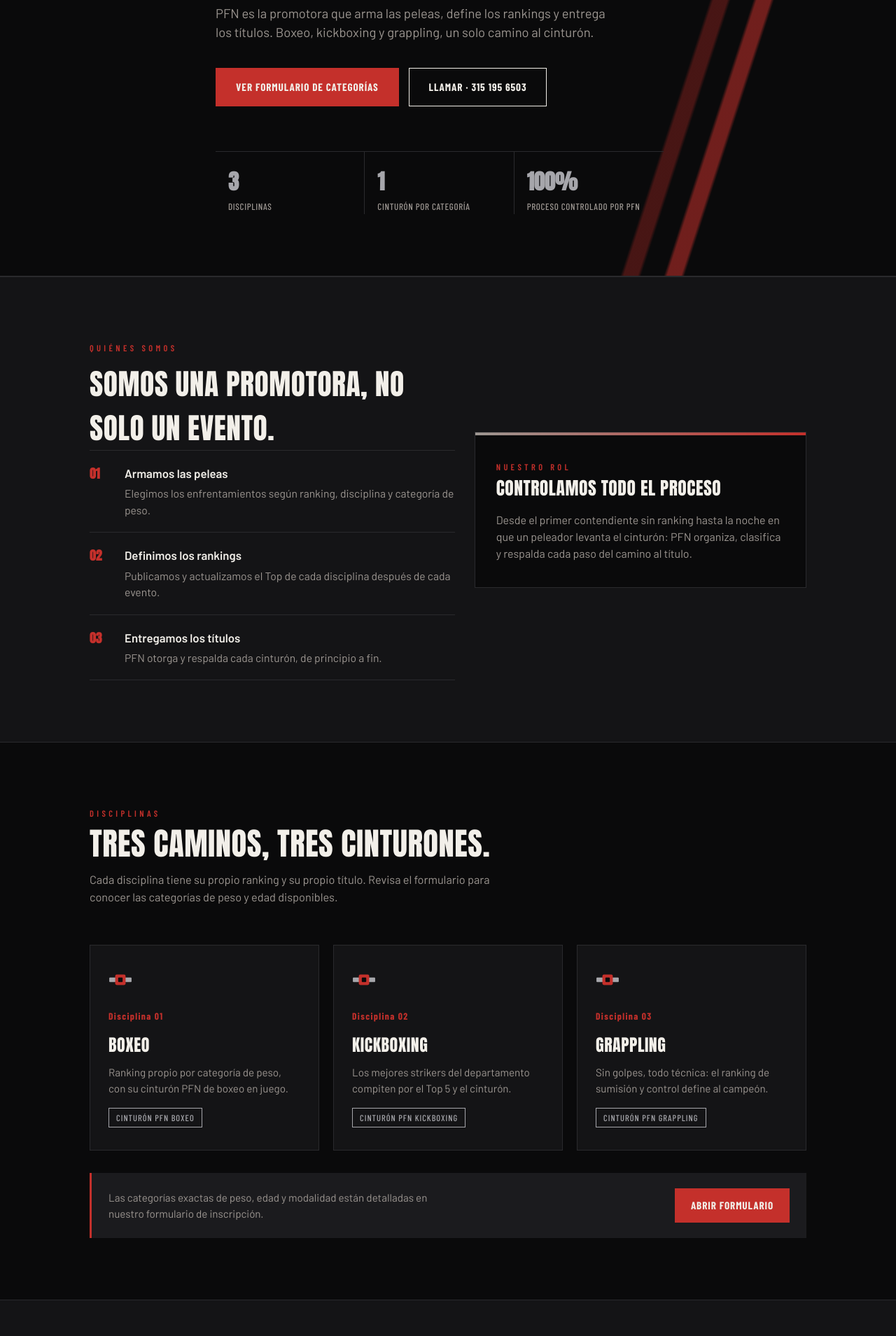
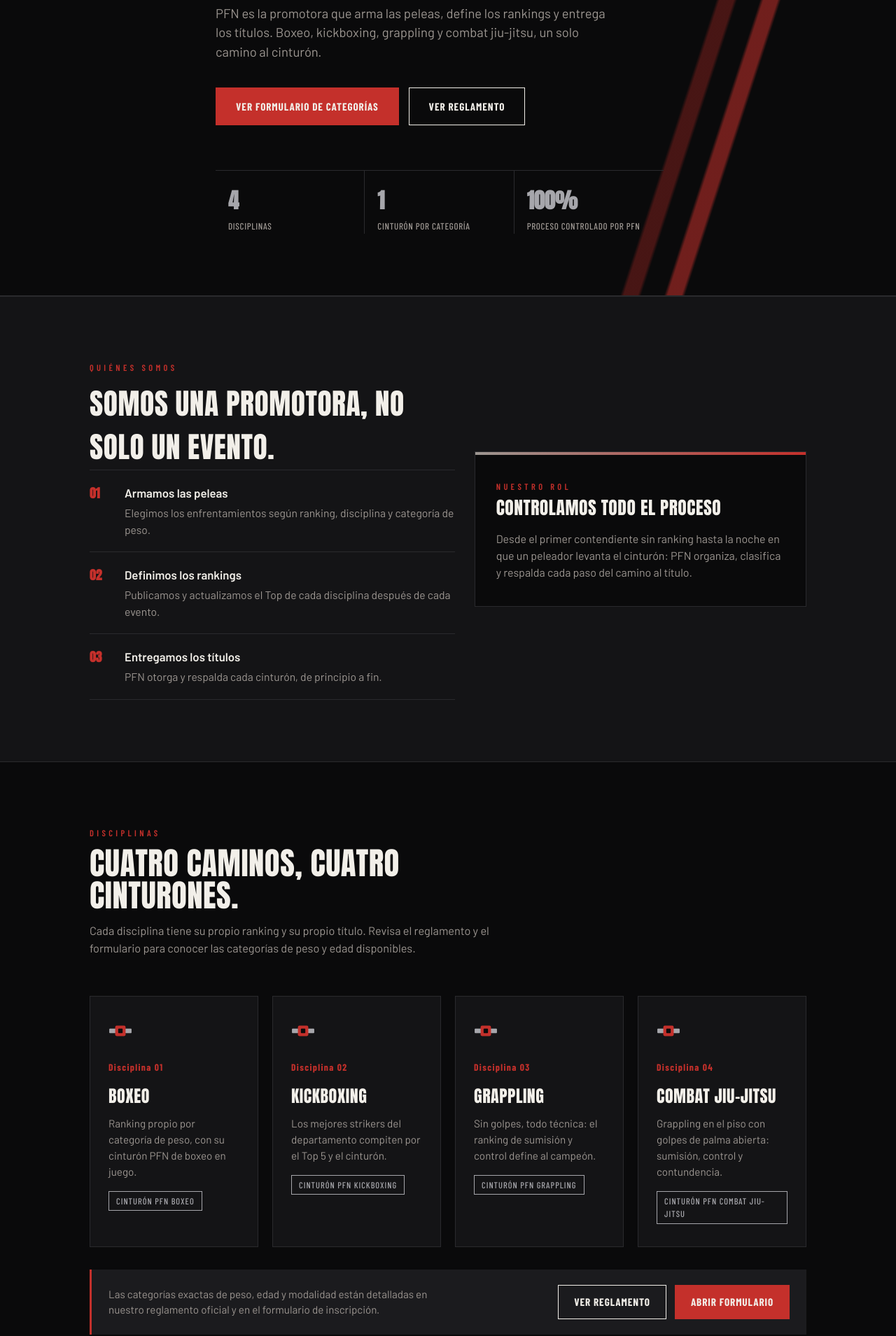
Before and after one commit to jhosetmejia/pfn, a plain HTML site: page index.html in a window 1280 px wide. Shown: the part 460-2369 px from the top of the page at 70% size. Drawn offline with nearby package versions, Linux system fonts and the light colour scheme.

Commit message:
Corregir a 4 disciplinas y agregar pagina de reglamento
Updated text and links related to categories and regulations.

```diff
--- a/index.html
+++ b/index.html
@@ -62,6 +62,14 @@ border:1px solid var(--red);
 transition:background 0.2s, color 0.2s;
 }
 .nav-cta:hover{background:transparent; color:var(--red);}
+.nav-link{
+font-family:'Barlow Condensed', sans-serif;
+font-weight:600; letter-spacing:0.06em; text-transform:uppercase;
+font-size:0.85rem; color:var(--ink-dim); text-decoration:none; margin-right:20px;
+transition:color 0.2s;
+}
+.nav-link:hover{color:var(--ink);}
+.nav-right{display:flex; align-items:center;}
 
 /* ===== HERO ===== */
 .hero{
@@ -154,7 +162,8 @@ background:linear-gradient(90deg, var(--ink-dim), var(--red));
 
 /* ===== CATEGORIAS ===== */
 .cat-grid{display:grid; grid-template-columns:1fr; gap:20px;}
-@media (min-width:768px){ .cat-grid{grid-template-columns:repeat(3,1fr);} }
+@media (min-width:640px){ .cat-grid{grid-template-columns:repeat(2,1fr);} }
+@media (min-width:1100px){ .cat-grid{grid-template-columns:repeat(4,1fr);} }
 .cat-card{
 background:var(--surface); border:1px solid var(--line);
 padding:32px 26px; transition:border-color 0.2s, transform 0.2s;
@@ -266,7 +275,10 @@ color:var(--ink-dim); font-family:'Barlow Condensed'; letter-spacing:0.05em; fon
 <header>
 <div class="nav wrap">
 <div class="logo">PFN<span>.</span></div>
+<div class="nav-right">
+<a class="nav-link" href="reglamento.html">Reglamento</a>
 <a class="nav-cta" href="https://sistema.narinoexposhow.com/pfn/registro">Inscribirme</a>
+</div>
 </div>
 </header>
 
@@ -274,13 +286,13 @@ color:var(--ink-dim); font-family:'Barlow Condensed'; letter-spacing:0.05em; fon
 <div class="wrap hero-inner">
 <span class="eyebrow">Promotora de artes marciales mixtas</span>
 <h1>Aquí se pelea<br>por ser el <em>mejor</em><br>del departamento.</h1>
-<p class="lead">PFN es la promotora que arma las peleas, define los rankings y entrega los títulos. Boxeo, kickboxing y grappling, un solo camino al cinturón.</p>
+<p class="lead">PFN es la promotora que arma las peleas, define los rankings y entrega los títulos. Boxeo, kickboxing, grappling y combat jiu-jitsu, un solo camino al cinturón.</p>
 <div class="hero-actions">
 <a class="btn btn-primary" href="https://sistema.narinoexposhow.com/pfn/registro">Ver formulario de categorías</a>
-<a class="btn btn-ghost" href="tel:3151956503">Llamar · 315 195 6503</a>
+<a class="btn btn-ghost" href="reglamento.html">Ver reglamento</a>
 </div>
 <div class="hero-stats">
-<div><strong>3</strong><span>Disciplinas</span></div>
+<div><strong>4</strong><span>Disciplinas</span></div>
 <div><strong>1</strong><span>Cinturón por categoría</span></div>
 <div><strong>100%</strong><span>Proceso controlado por PFN</span></div>
 </div>
@@ -312,8 +324,8 @@ color:var(--ink-dim); font-family:'Barlow Condensed'; letter-spacing:0.05em; fon
 <div class="wrap">
 <div class="section-head">
 <span class="eyebrow">Disciplinas</span>
-<h2>Tres caminos, tres cinturones.</h2>
-<p>Cada disciplina tiene su propio ranking y su propio título. Revisa el formulario para conocer las categorías de peso y edad disponibles.</p>
+<h2>Cuatro caminos, cuatro cinturones.</h2>
+<p>Cada disciplina tiene su propio ranking y su propio título. Revisa el reglamento y el formulario para conocer las categorías de peso y edad disponibles.</p>
 </div>
 <div class="cat-grid">
 <div class="cat-card">
@@ -358,10 +370,27 @@ color:var(--ink-dim); font-family:'Barlow Condensed'; letter-spacing:0.05em; fon
 <p>Sin golpes, todo técnica: el ranking de sumisión y control define al campeón.</p>
 <span class="cat-tag">Cinturón PFN Grappling</span>
 </div>
+<div class="cat-card">
+<div class="cat-icon">
+<svg width="34" height="34" viewBox="0 0 32 32" fill="none" xmlns="http://www.w3.org/2000/svg">
+<rect x="1" y="13" width="9" height="6" rx="1" fill="#A6A6AB"/>
+<rect x="22" y="13" width="9" height="6" rx="1" fill="#A6A6AB"/>
+<rect x="9" y="9" width="14" height="14" rx="2" fill="#C4302B"/>
+<rect x="13" y="13" width="6" height="6" rx="1" fill="#0A0A0B"/>
+</svg>
+</div>
+<span class="cat-num">Disciplina 04</span>
+<h3>Combat Jiu-Jitsu</h3>
+<p>Grappling en el piso con golpes de palma abierta: sumisión, control y contundencia.</p>
+<span class="cat-tag">Cinturón PFN Combat Jiu-Jitsu</span>
+</div>
 </div>
 <div class="form-note">
-<p>Las categorías exactas de peso, edad y modalidad están detalladas en nuestro formulario de inscripción.</p>
+<p>Las categorías exactas de peso, edad y modalidad están detalladas en nuestro reglamento oficial y en el formulario de inscripción.</p>
+<div style="display:flex; flex-wrap:wrap; gap:12px;">
+<a class="btn btn-ghost" style="padding:12px 22px;" href="reglamento.html">Ver reglamento</a>
 <a class="btn btn-primary" style="padding:12px 22px;" href="https://sistema.narinoexposhow.com/pfn/registro">Abrir formulario</a>
+</div>
 </div>
 </div>
 </section>
```
